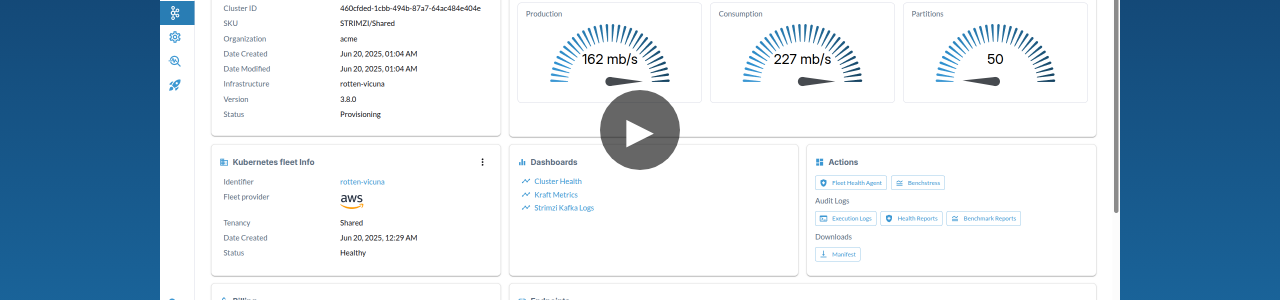
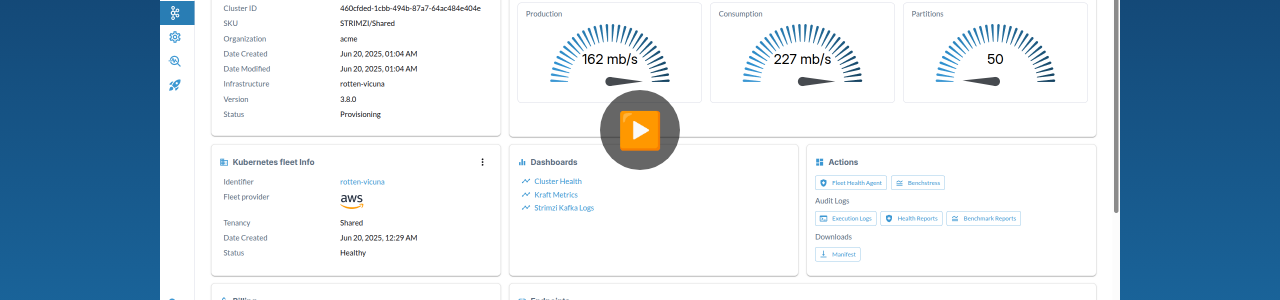
Before and after one commit to streamtime-ai/website, a Jekyll site: the page built from index.html, in a window 1280 px wide. Shown: the part 467-767 px from the top of the page. Built offline with Jekyll 4.4.1, drawn with Linux system fonts in a browser that asks for light colours.

Commit message:
update video and image

```diff
--- a/_sass/landing-page.scss
+++ b/_sass/landing-page.scss
@@ -196,7 +196,7 @@
 }
 
 .play-button-overlay::after {
-    content: '\25B6'; /* Unicode character for play button */
+    content: '▶️'; /* Unicode character for play button */
     font-size: 36px;
     color: #fff;
 }
--- a/index.html
+++ b/index.html
@@ -149,7 +149,8 @@ description: A private cloud platform for streaming data.
       <span class="close" onclick="closeModal()">&times;</span>
     </div>
 
-    <iframe src="https://drive.google.com/file/d/14DSyCSlUinMYsl1Az6TWqWHdVRzG015S/preview" class="demo-video" allow="autoplay"></iframe>
+    <iframe src="https://drive.google.com/file/d/1JaTXqizEnFhGTaBE8GeQxSq--XWnr_GA/preview" class="demo-video" allow="autoplay"></iframe>
+
   </div>
 </div>
 
```
Also changed, not shown: images/ai-agent.jpeg.
